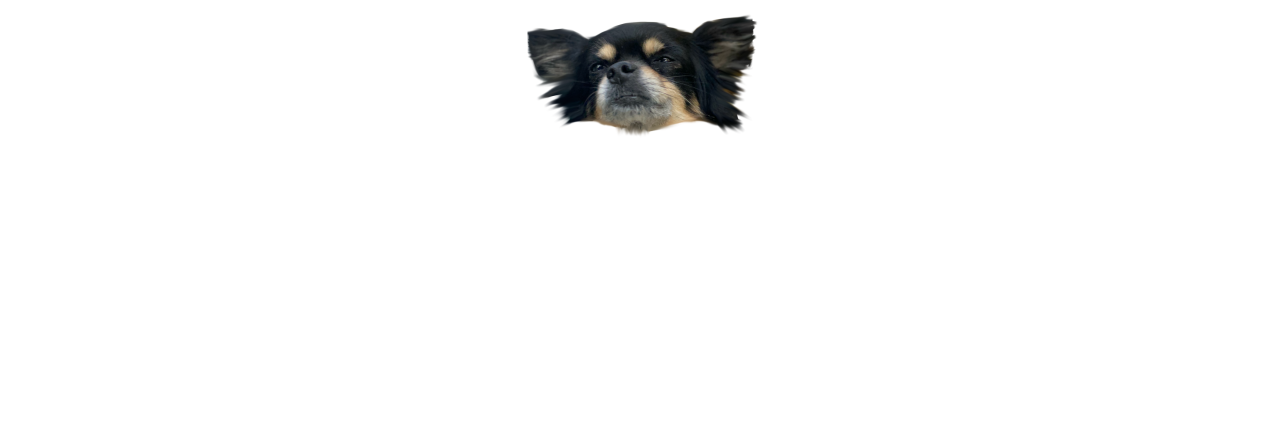
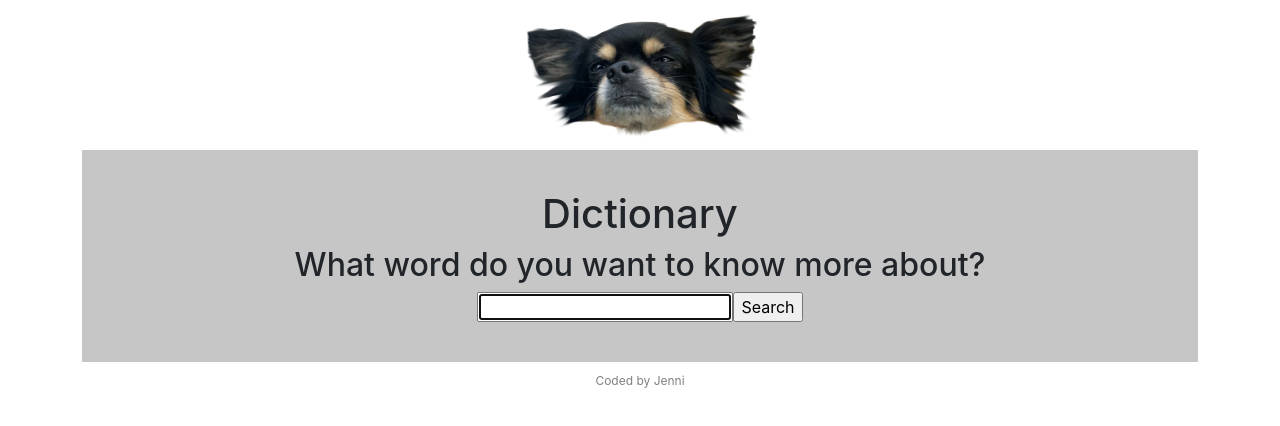
Before and after one commit to JenniMammi/dictionary-react, a React (Create React App) app: page / in a window 1280 px wide. Shown: the top 426 px of the page. Built offline with nearby package versions, Linux system fonts and the light colour scheme.

Commit message:
Added search form

```diff
--- a/public/index.html
+++ b/public/index.html
@@ -15,7 +15,7 @@
       integrity="sha384-1BmE4kWBq78iYhFldvKuhfTAU6auU8tT94WrHftjDbrCEXSU1oBoqyl2QvZ6jIW3"
       crossorigin="anonymous"
     />
-    <link rel="apple-touch-icon" href="%PUBLIC_URL%/logo192.png" />
+
     <!--
       manifest.json provides metadata used when your web app is installed on a
       user's mobile device or desktop. See https://developers.google.com/web/fundamentals/web-app-manifest/
--- a/src/App.css
+++ b/src/App.css
@@ -7,3 +7,10 @@
   display: block;
   margin: 0 auto;
 }
+
+.App .App-footer {
+  padding: 10px;
+  font-size: 12px;
+  text-align: center;
+  color: grey;
+}
--- a/src/App.js
+++ b/src/App.js
@@ -1,12 +1,19 @@
 import "./App.css";
 import minkkiface from "./minkkiface.png";
+import Dictionary from "./Dictionary";
 
 export default function App() {
   return (
     <div className="App">
-      <header className="App-header">
-        <img src={minkkiface} className="minkkiface" alt="minkki img-fluid" />
-      </header>
+      <div className="container">
+        <header className="App-header">
+          <img src={minkkiface} className="minkkiface" alt="minkki img-fluid" />
+        </header>
+        <main>
+          <Dictionary />
+        </main>
+        <footer className="App-footer">Coded by Jenni</footer>
+      </div>
     </div>
   );
 }
--- /dev/null
+++ b/src/Dictionary.css
@@ -0,0 +1,5 @@
+.Dictionary {
+  background: rgb(198, 198, 198);
+  padding: 40px;
+  text-align: center;
+}
--- /dev/null
+++ b/src/Dictionary.js
@@ -0,0 +1,25 @@
+import React, { useState } from "react";
+import "./Dictionary.css";
+
+export default function Dictionary() {
+  let [keyword, setKeyword] = useState(null);
+  function searchWord(event) {
+    event.preventDefault();
+    alert(`${keyword}`);
+  }
+
+  function handleKeywordChange(event) {
+    setKeyword(event.target.value);
+  }
+
+  return (
+    <div className="Dictionary">
+      <h1>Dictionary</h1>
+      <h2>What word do you want to know more about?</h2>
+      <form onSubmit={searchWord}>
+        <input type="search" autoFocus={true} onChange={handleKeywordChange} />
+        <input type="submit" value="Search" />
+      </form>
+    </div>
+  );
+}
```
Also changed, not shown: public/logo192.png (deleted), public/logo512.png (deleted).
